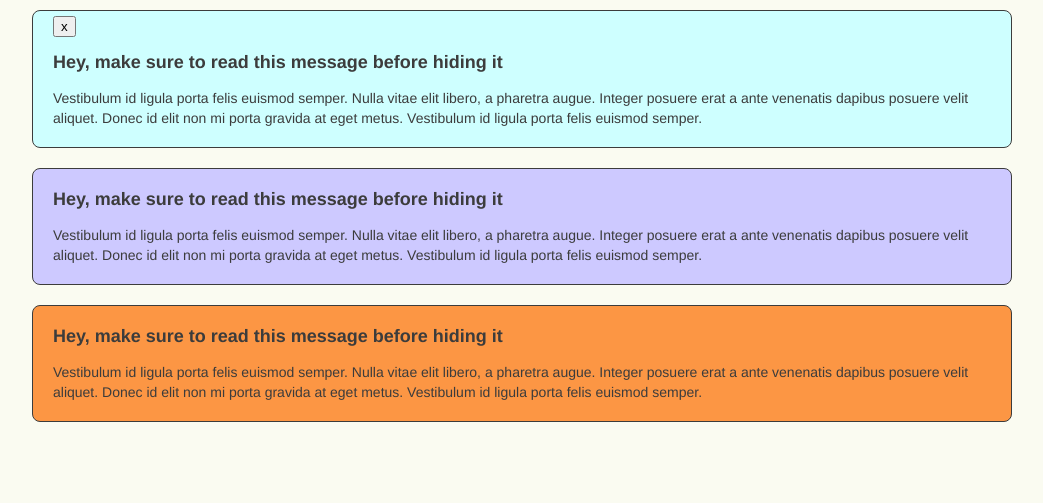
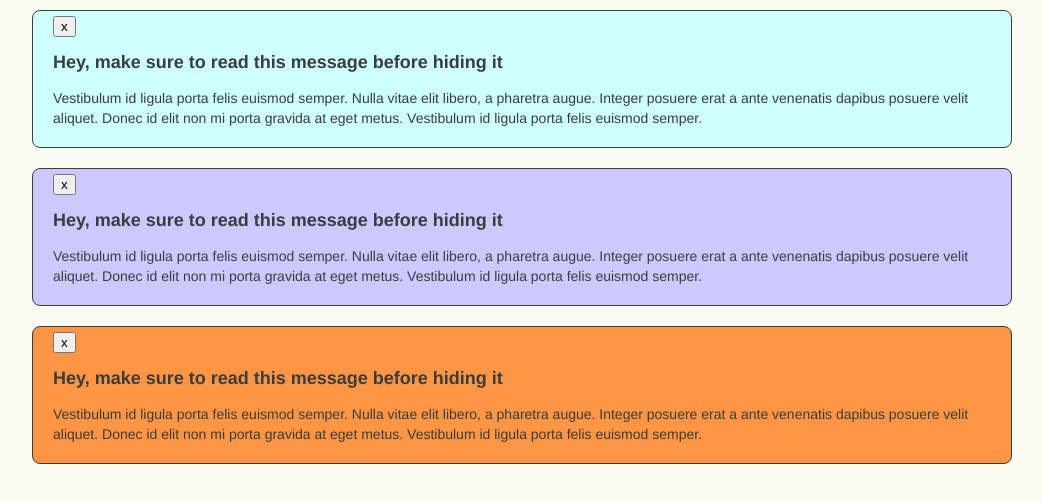
Before and after one commit to miniJs/miniAlert, a plain HTML site: page index.html in a window 1280 px wide. Shown: the part 75-578 px from the top of the page, without its empty margins (118-1161 px from the left). Drawn offline with Linux system fonts and the light colour scheme.

```diff
--- a/index.html
+++ b/index.html
@@ -51,6 +51,8 @@
   <script>
   $(function() {
     $('#alert-1').miniAlert();
+    $('#alert-2').miniAlert();
+    $('#alert-3').miniAlert();
   });
   </script>
 
```
Also changed, not shown: README.md.
